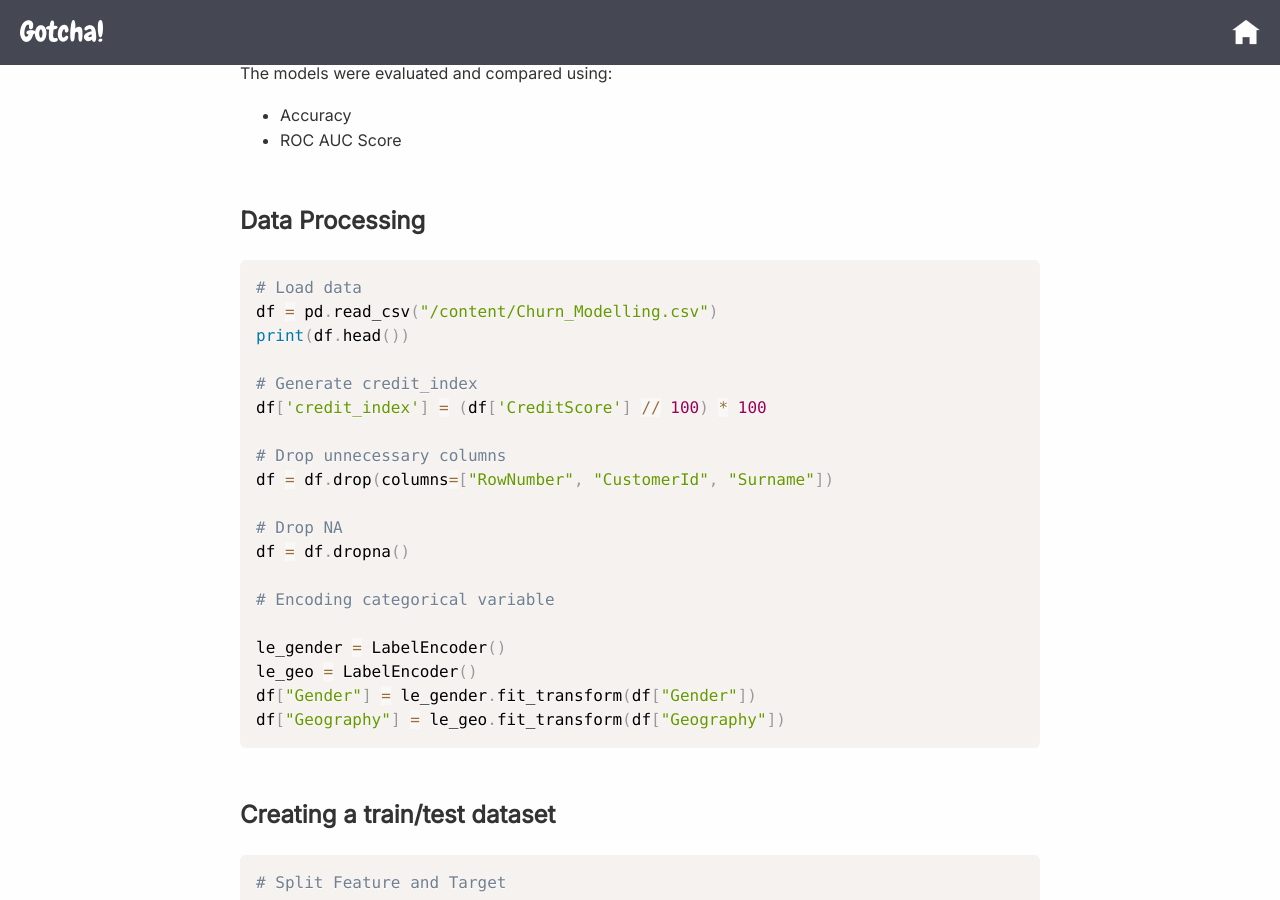
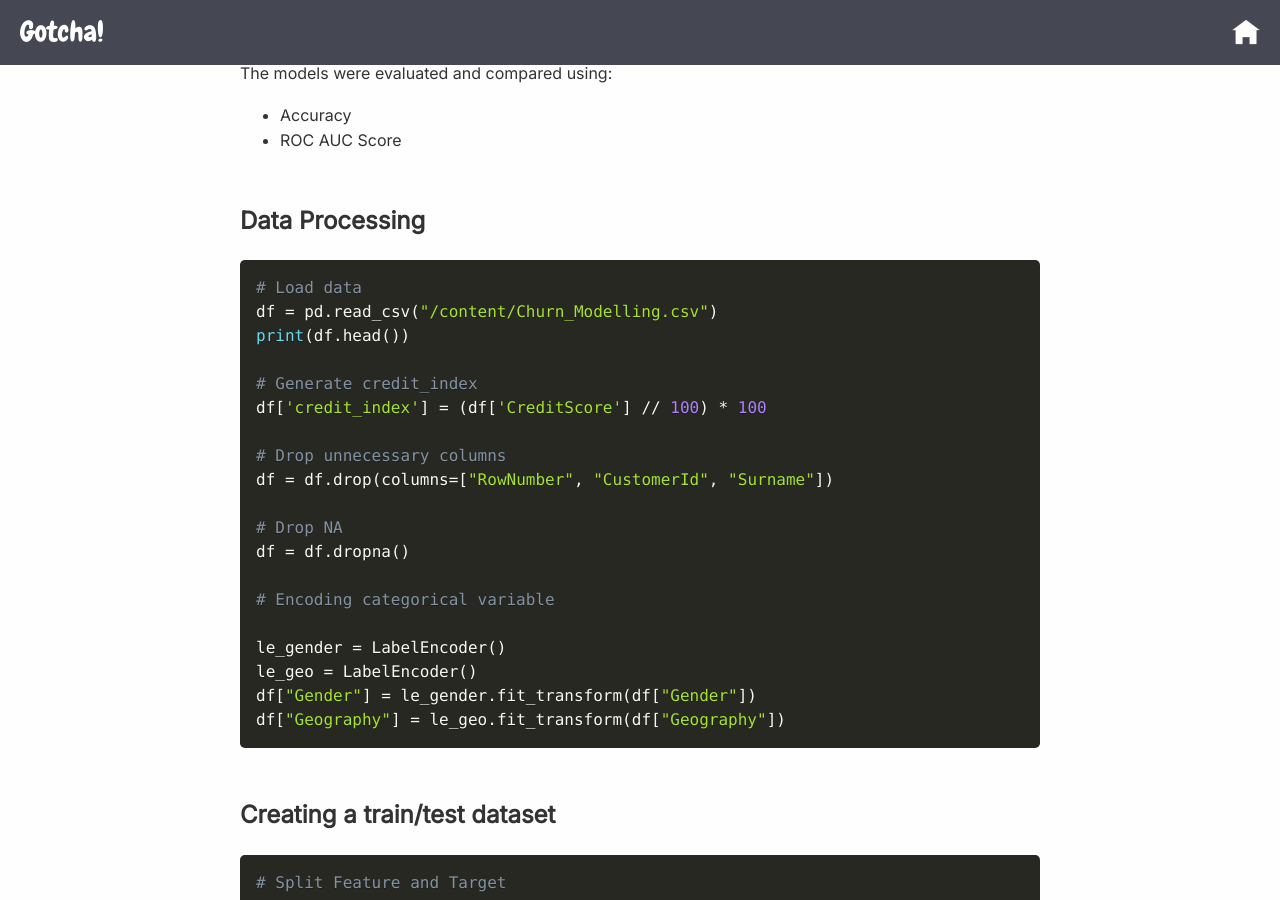
Before and after one commit to hyerinchung/hyerinchung.github.io, a Jekyll site: the page built from portfolio/bank_churn.md, in a window 1280 px wide and 900 px high, scrolled down 1668 px. Built offline with Jekyll 4.4.1, drawn with Linux system fonts in a browser that asks for light colours; nearby versions of some CDN libraries.

Commit message:
Update md_layout.html

```diff
--- a/_layouts/md_layout.html
+++ b/_layouts/md_layout.html
@@ -9,7 +9,7 @@
   <link href="https://fonts.googleapis.com/css2?family=Chewy&display=swap" rel="stylesheet" />
 
   <!-- Prism.js for syntax highlighting -->
-<link href="https://cdn.jsdelivr.net/npm/prismjs@1.29.0/themes/prism.css" rel="stylesheet" />
+<link href="https://cdn.jsdelivr.net/npm/prismjs@1.29.0/themes/prism-okaidia.css" rel="stylesheet" />
 <script src="https://cdn.jsdelivr.net/npm/prismjs@1.29.0/prism.js"></script>
 <script src="https://cdn.jsdelivr.net/npm/prismjs@1.29.0/components/prism-python.min.js"></script>
 
```
